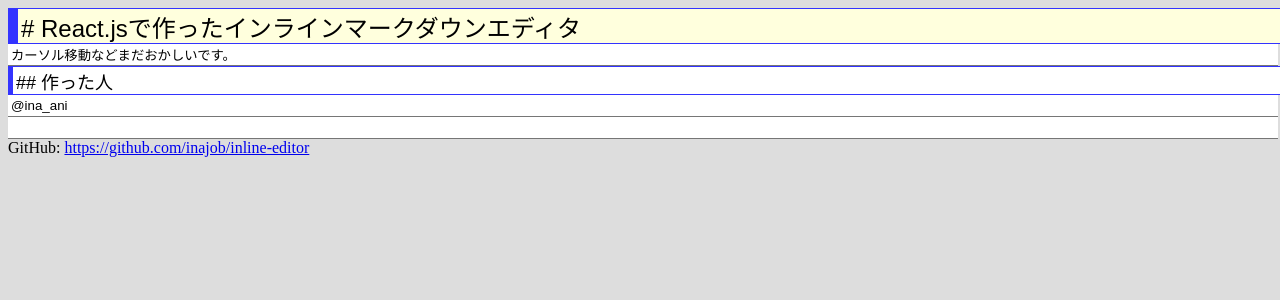
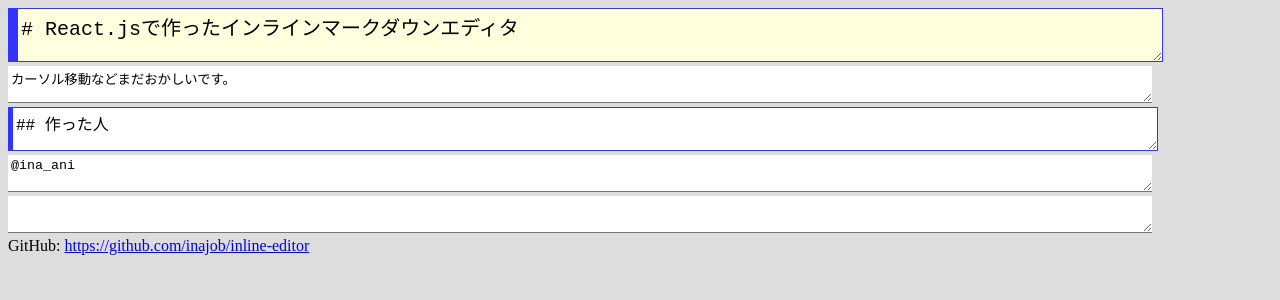
Before and after one commit to inajob/inline-editor, a React (Create React App) app: page / in a window 1280 px wide. Shown: the top 300 px of the page. Built offline with nearby package versions, Linux system fonts and the light colour scheme.

Commit message:
change input to textarea

```diff
--- a/src/components/Line.js
+++ b/src/components/Line.js
@@ -21,13 +21,14 @@ class Line extends React.Component{
       break;
       case 13: //enter
       this.props.onEnter(this.props.no)
+      e.preventDefault()
       break;
     }
   }
   render() {
     return (
       <div className={'line ' + this.props.className}>
-        <input type="text" ref="rawInput" value={this.props.text} onChange={this.send} onKeyDown={this.keyHandler} />
+        <textarea ref="rawInput" onChange={this.send} onKeyDown={this.keyHandler} value={this.props.text} />
       </div>
     )
   }
--- a/src/index.css
+++ b/src/index.css
@@ -4,31 +4,31 @@ body{
   font-size: 16px;
 }
 
-input {
-  width: 100%;
+textarea {
+  width: 90%;
   border-width: 0px 0px 1px 0px;
   padding:3px;
 }
-input:focus{
+textarea:focus{
   outline: none;
 }
 line{
   width: 100%;
 }
-.focus input {
+.focus textarea {
   background-color: #ffd;
 }
-.h1 input{
+.h1 textarea{
   font-size: x-large;
   border: solid #33f;
   border-width: 1px 1px 1px 10px;
 }
-.h2 input{
+.h2 textarea{
   font-size: large;
   border: solid #33f;
   border-width: 1px 1px 1px 5px;
 }
-.h3 input{
+.h3 textarea{
   font-size: medium;
   border: solid #33f;
   border-width: 1px 1px 1px 1px;
```
